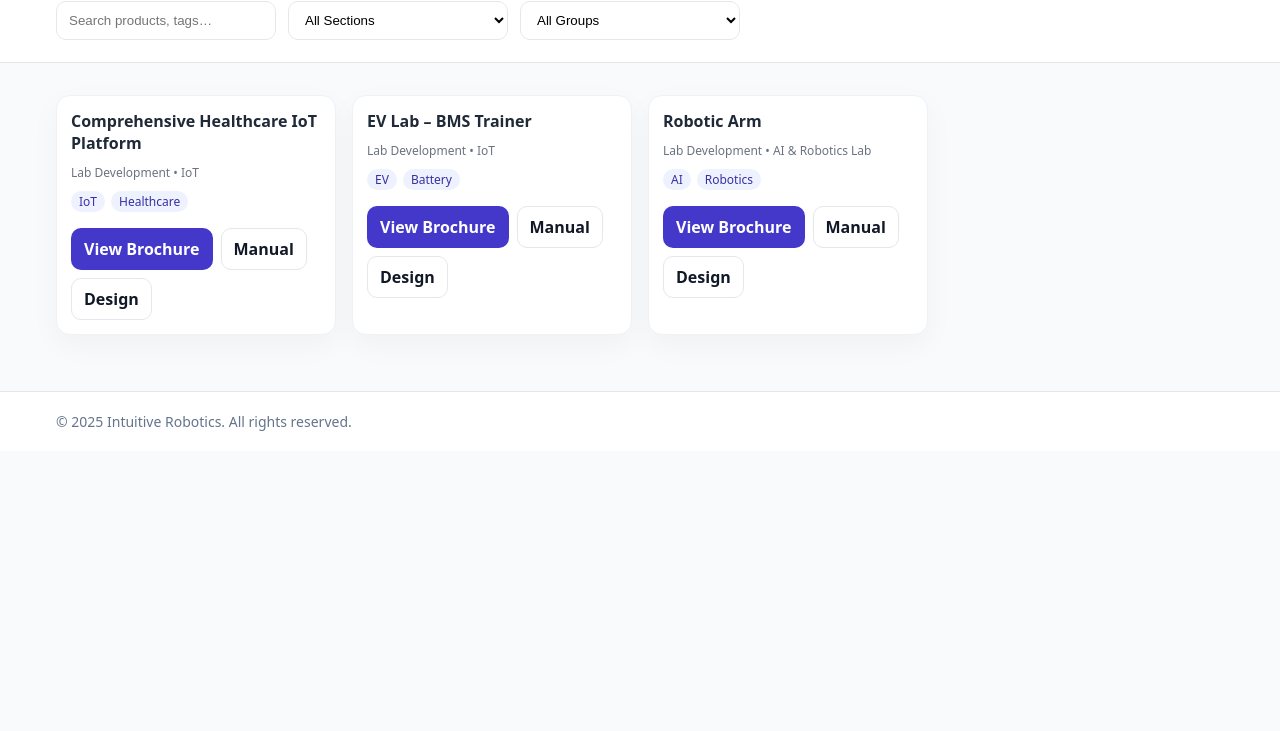
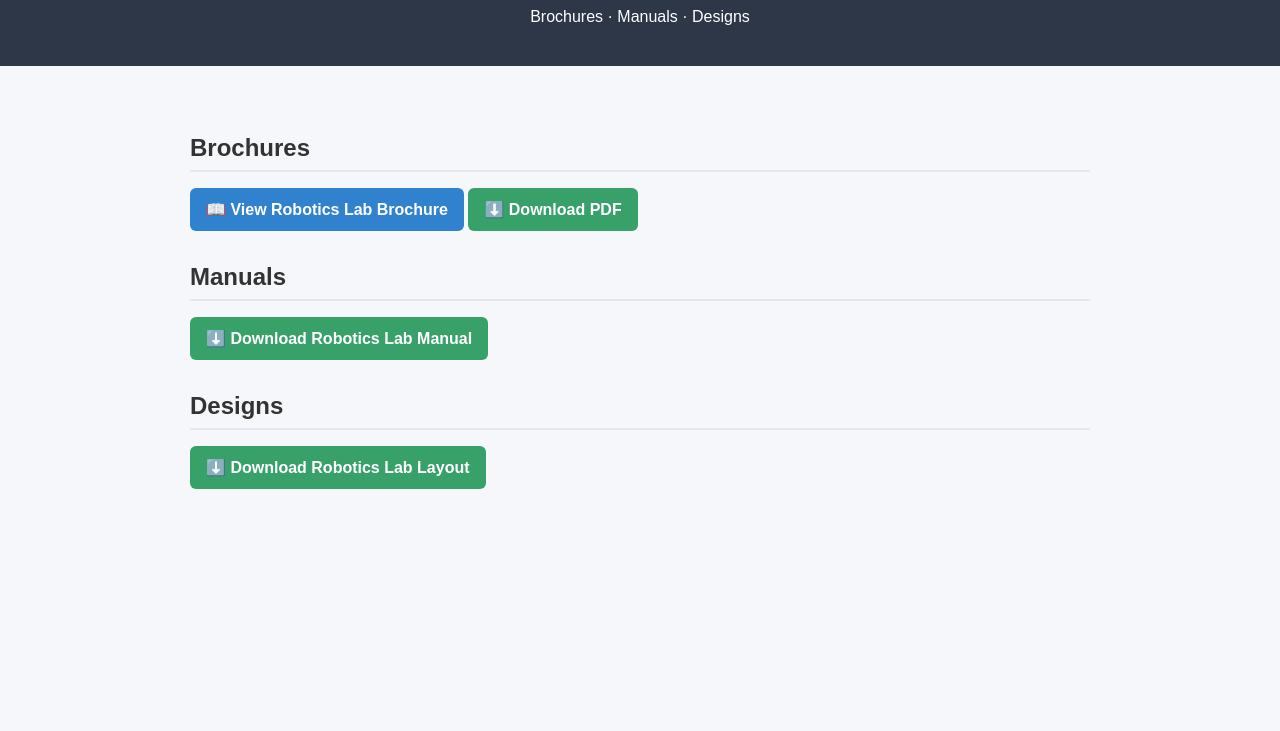
Before and after one commit to IntuitiveResearch/Intuitive_Robotics_Documents, a plain HTML site: page public/index.html in a window 1280 px wide. Shown: the part 69-800 px from the top of the page. Drawn offline with Linux system fonts and the light colour scheme.

Commit message:
Update index.html

```diff
--- a/public/index.html
+++ b/public/index.html
@@ -1,209 +1,136 @@
-<!doctype html>
+<!DOCTYPE html>
 <html lang="en">
 <head>
-  <meta charset="utf-8" />
-  <title>Intuitive Robotics • Product Library</title>
-  <meta name="viewport" content="width=device-width, initial-scale=1" />
-  <meta name="robots" content="index,follow" />
-  <link rel="icon" href="/assets/brand/logo.svg" />
+  <meta charset="UTF-8" />
+  <meta name="viewport" content="width=device-width, initial-scale=1.0" />
+  <title>Intuitive Robotics Resources</title>
   <style>
-    :root {
-      --indigo: #4338ca;
-      --slate-800: #1f2937;
-      --bg: #f8fafc;
-      --card: #ffffff;
-      --muted: #64748b;
-      --ring: rgba(67, 56, 202, .2);
+    body {
+      font-family: Arial, sans-serif;
+      margin: 0;
+      padding: 0;
+      background: #f5f7fa;
+      color: #333;
     }
-    * { box-sizing: border-box; }
-    body { margin: 0; font-family: ui-sans-serif, system-ui, -apple-system, "Segoe UI", Roboto, Arial; background: var(--bg); color: var(--slate-800);}
-    header { position: sticky; top:0; background: rgba(255,255,255,.9); backdrop-filter: blur(10px); border-bottom: 1px solid #e5e7eb; z-index: 10;}
-    .wrap { max-width: 1200px; margin: 0 auto; padding: 16px; }
-    .title { display:flex; gap:12px; align-items:center; }
-    .title h1 { margin: 6px 0; font-size: 22px; }
-    .filters { display:flex; gap:12px; flex-wrap: wrap; margin: 12px 0 6px; }
-    input[type="search"], select {
-      padding: 10px 12px; border-radius: 10px; border: 1px solid #e5e7eb; background: #fff; min-width: 220px;
-      outline: none; box-shadow: 0 0 0 0 transparent;
+
+    header {
+      background: #2d3748;
+      color: white;
+      padding: 1.5rem;
+      text-align: center;
     }
-    input[type="search"]:focus, select:focus { border-color: var(--indigo); box-shadow: 0 0 0 4px var(--ring); }
-    .grid { display:grid; grid-template-columns: repeat(auto-fill, minmax(280px, 1fr)); gap: 16px; padding: 16px 0 40px;}
-    .card { background: var(--card); border: 1px solid #eef2f7; border-radius: 14px; padding: 14px; box-shadow: 0 10px 30px rgba(0,0,0,.04); display:flex; flex-direction:column; gap:10px; }
-    .card h3 { margin: 0; font-size: 16px; }
-    .tags { display:flex; flex-wrap:wrap; gap:6px; }
-    .tag { background:#eef2ff; color:#3730a3; padding:2px 8px; border-radius: 999px; font-size: 12px; }
-    .buttons { display:flex; flex-wrap: wrap; gap: 8px; margin-top: 6px;}
-    .btn {
-      display:inline-flex; align-items:center; gap:6px; padding:9px 12px; border-radius:10px; border:1px solid #e5e7eb; text-decoration:none; color:#111827; background:#fff; font-weight:600;
-      transition: box-shadow .15s ease, transform .05s ease;
+
+    h1 {
+      margin: 0;
+      font-size: 2rem;
     }
-    .btn:hover { box-shadow: 0 6px 22px rgba(67,56,202,.12); }
-    .btn:active { transform: translateY(1px); }
-    .btn.primary { background: var(--indigo); color: #fff; border-color: transparent; }
-    .empty { color: var(--muted); padding: 24px; text-align:center; border:1px dashed #e5e7eb; border-radius: 12px; background:#fff; }
-    footer { border-top: 1px solid #e5e7eb; background: #fff; color: var(--muted);}
-    footer .wrap { padding: 20px 16px; font-size: 14px; }
+
+    main {
+      max-width: 900px;
+      margin: 2rem auto;
+      padding: 1rem;
+    }
+
+    section {
+      margin-bottom: 2rem;
+    }
+
+    h2 {
+      border-bottom: 2px solid #e2e8f0;
+      padding-bottom: 0.5rem;
+      margin-bottom: 1rem;
+    }
+
+    ul {
+      list-style: none;
+      padding: 0;
+    }
+
+    li {
+      margin: 0.75rem 0;
+    }
+
+    a {
+      display: inline-block;
+      padding: 0.75rem 1rem;
+      border-radius: 6px;
+      text-decoration: none;
+      font-weight: bold;
+      transition: all 0.2s ease;
+    }
+
+    a.view {
+      background: #3182ce;
+      color: white;
+    }
+
+    a.view:hover {
+      background: #2b6cb0;
+    }
+
+    a.download {
+      background: #38a169;
+      color: white;
+    }
+
+    a.download:hover {
+      background: #2f855a;
+    }
   </style>
 </head>
 <body>
   <header>
-    <div class="wrap">
-      <div class="title">
-        <img src="/assets/brand/logo.svg" alt="" height="28"/>
-        <h1>Intuitive Robotics — Product & Training Library</h1>
-      </div>
-      <div class="filters">
-        <input id="q" type="search" placeholder="Search products, tags…" />
-        <select id="sectionFilter"><option value="">All Sections</option></select>
-        <select id="groupFilter"><option value="">All Groups</option></select>
-      </div>
-    </div>
+    <h1>Intuitive Robotics Resources</h1>
+    <p>Brochures · Manuals · Designs</p>
   </header>
 
-  <main class="wrap">
-    <div id="grid" class="grid"></div>
-    <div id="empty" class="empty" style="display:none;">No results. Try clearing filters or searching different terms.</div>
+  <main>
+    <!-- 📖 Brochures -->
+    <section>
+      <h2>Brochures</h2>
+      <ul>
+        <li>
+          <a class="view"
+             href="/flipbook.html?pdf=/files/ai-robotics-lab/brochures/robotics_lab_brochure.pdf&title=Robotics%20Lab%20Brochure"
+             target="_blank">
+            📖 View Robotics Lab Brochure
+          </a>
+          <a class="download"
+             href="/files/ai-robotics-lab/brochures/robotics_lab_brochure.pdf"
+             download>
+            ⬇️ Download PDF
+          </a>
+        </li>
+      </ul>
+    </section>
+
+    <!-- ⚙️ Manuals -->
+    <section>
+      <h2>Manuals</h2>
+      <ul>
+        <li>
+          <a class="download"
+             href="/files/ai-robotics-lab/manuals/robotic_lab_manual.pdf"
+             download>
+            ⬇️ Download Robotics Lab Manual
+          </a>
+        </li>
+      </ul>
+    </section>
+
+    <!-- 🖼️ Designs -->
+    <section>
+      <h2>Designs</h2>
+      <ul>
+        <li>
+          <a class="download"
+             href="/files/ai-robotics-lab/designs/robotic_lab_layout.pdf"
+             download>
+            ⬇️ Download Robotics Lab Layout
+          </a>
+        </li>
+      </ul>
+    </section>
   </main>
-
-  <footer><div class="wrap">© <span id="year"></span> Intuitive Robotics. All rights reserved.</div></footer>
-
-  <script>
-    const byId = (id) => document.getElementById(id);
-    const grid = byId("grid");
-    const empty = byId("empty");
-    const q = byId("q");
-    const sectionFilter = byId("sectionFilter");
-    const groupFilter = byId("groupFilter");
-    byId("year").textContent = new Date().getFullYear();
-
-    let manifest, flatItems = [];
-
-    const FILE_LABELS = {
-      brochure: "View Brochure",
-      manual: "Manual",
-      design: "Design",
-      spec: "Specification",
-      tender: "Tender Spec",
-      quotation: "Quotation",
-      bom: "Bill of Materials"
-    };
-
-    fetch("/manifest.json")
-      .then(r => r.json())
-      .then(data => {
-        manifest = data;
-        hydrateFilters(data);
-        flatItems = flatten(data);
-        render();
-      })
-      .catch(err => {
-        grid.innerHTML = '<div class="empty">Failed to load catalog (manifest.json). Check console.</div>';
-        console.error(err);
-      });
-
-    function hydrateFilters(data) {
-      data.sections.forEach(s => {
-        const o = document.createElement("option");
-        o.value = s.title;
-        o.textContent = s.title;
-        sectionFilter.appendChild(o);
-      });
-      sectionFilter.addEventListener("change", () => {
-        groupFilter.innerHTML = '<option value="">All Groups</option>';
-        const sec = data.sections.find(s => s.title === sectionFilter.value);
-        if (sec) {
-          sec.groups.forEach(g => {
-            const o = document.createElement("option");
-            o.value = g.title;
-            o.textContent = g.title;
-            groupFilter.appendChild(o);
-          });
-        }
-        render();
-      });
-      groupFilter.addEventListener("change", render);
-      q.addEventListener("input", render);
-    }
-
-    function flatten(data) {
-      const out = [];
-      data.sections.forEach(sec => {
-        sec.groups.forEach(grp => {
-          grp.items.forEach(item => {
-            out.push({ section: sec.title, group: grp.title, ...item });
-          });
-        });
-      });
-      return out;
-    }
-
-    function render() {
-      const term = q.value.trim().toLowerCase();
-      const sec = sectionFilter.value;
-      const grp = groupFilter.value;
-
-      const filtered = flatItems.filter(it => {
-        if (sec && it.section !== sec) return false;
-        if (grp && it.group !== grp) return false;
-        if (!term) return true;
-        const hay = [it.name, it.section, it.group, ...(it.tags || [])].join(" ").toLowerCase();
-        return hay.includes(term);
-      });
-
-      grid.innerHTML = "";
-      empty.style.display = filtered.length ? "none" : "block";
-
-      filtered.forEach(it => grid.appendChild(renderCard(it)));
-    }
-
-    function renderCard(it) {
-      const card = document.createElement("div");
-      card.className = "card";
-
-      const h = document.createElement("h3");
-      h.textContent = it.name;
-      card.appendChild(h);
-
-      const meta = document.createElement("div");
-      meta.style.color = "#6b7280";
-      meta.style.fontSize = "12px";
-      meta.textContent = `${it.section} • ${it.group}`;
-      card.appendChild(meta);
-
-      if (it.tags?.length) {
-        const tags = document.createElement("div");
-        tags.className = "tags";
-        it.tags.forEach(t => {
-          const span = document.createElement("span");
-          span.className = "tag";
-          span.textContent = t;
-          tags.appendChild(span);
-        });
-        card.appendChild(tags);
-      }
-
-      const btns = document.createElement("div");
-      btns.className = "buttons";
-
-      for (const [key, url] of Object.entries(it.files || {})) {
-        const a = document.createElement("a");
-        if (key === "brochure" && url.toLowerCase().endsWith(".pdf")) {
-          a.href = `/flipbook.html?pdf=${encodeURIComponent(url)}`; // viewer first
-          a.target = "_blank";
-          a.className = "btn primary";
-          a.textContent = "View Brochure";
-        } else {
-          a.href = url;
-          a.className = "btn";
-          a.textContent = FILE_LABELS[key] || key;
-          a.download = ""; // hint browser to download
-        }
-        btns.appendChild(a);
-      }
-
-      card.appendChild(btns);
-      return card;
-    }
-  </script>
 </body>
 </html>
```
